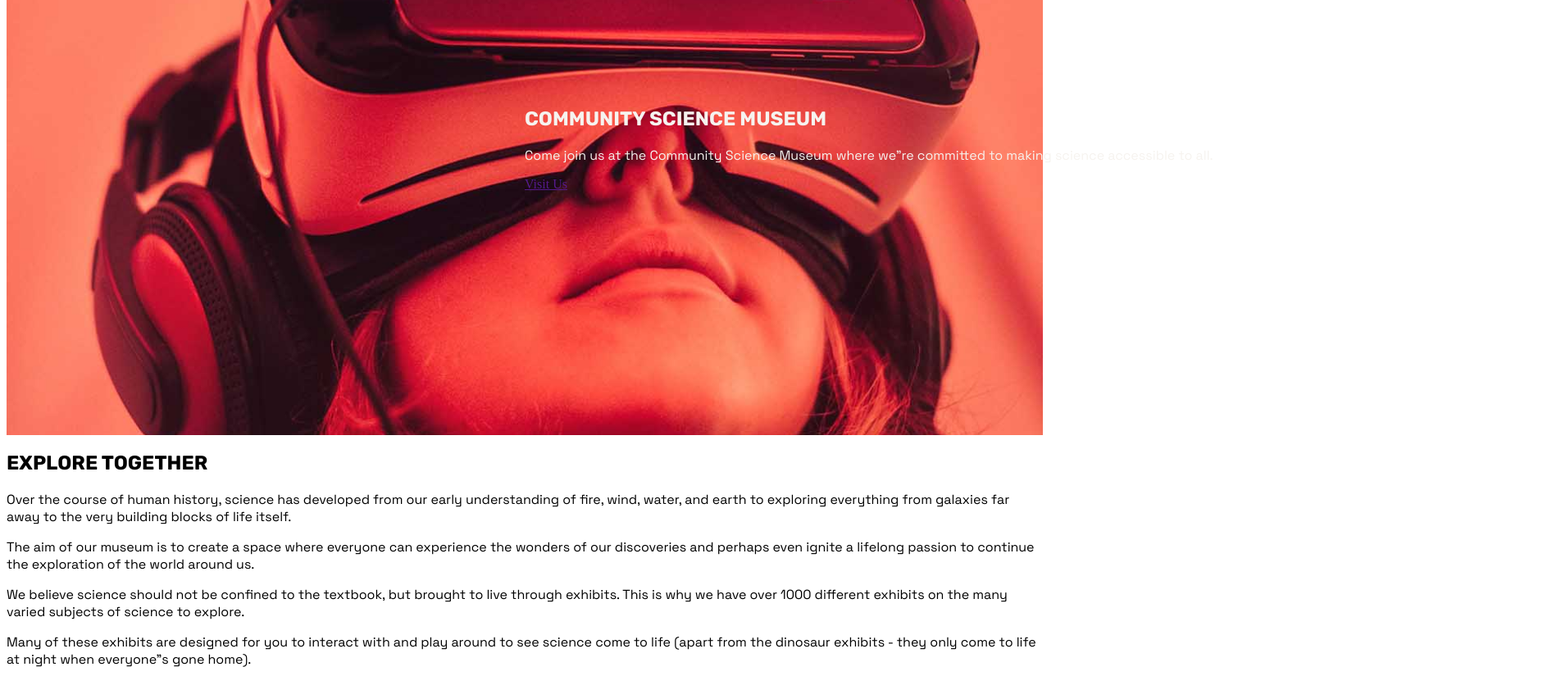
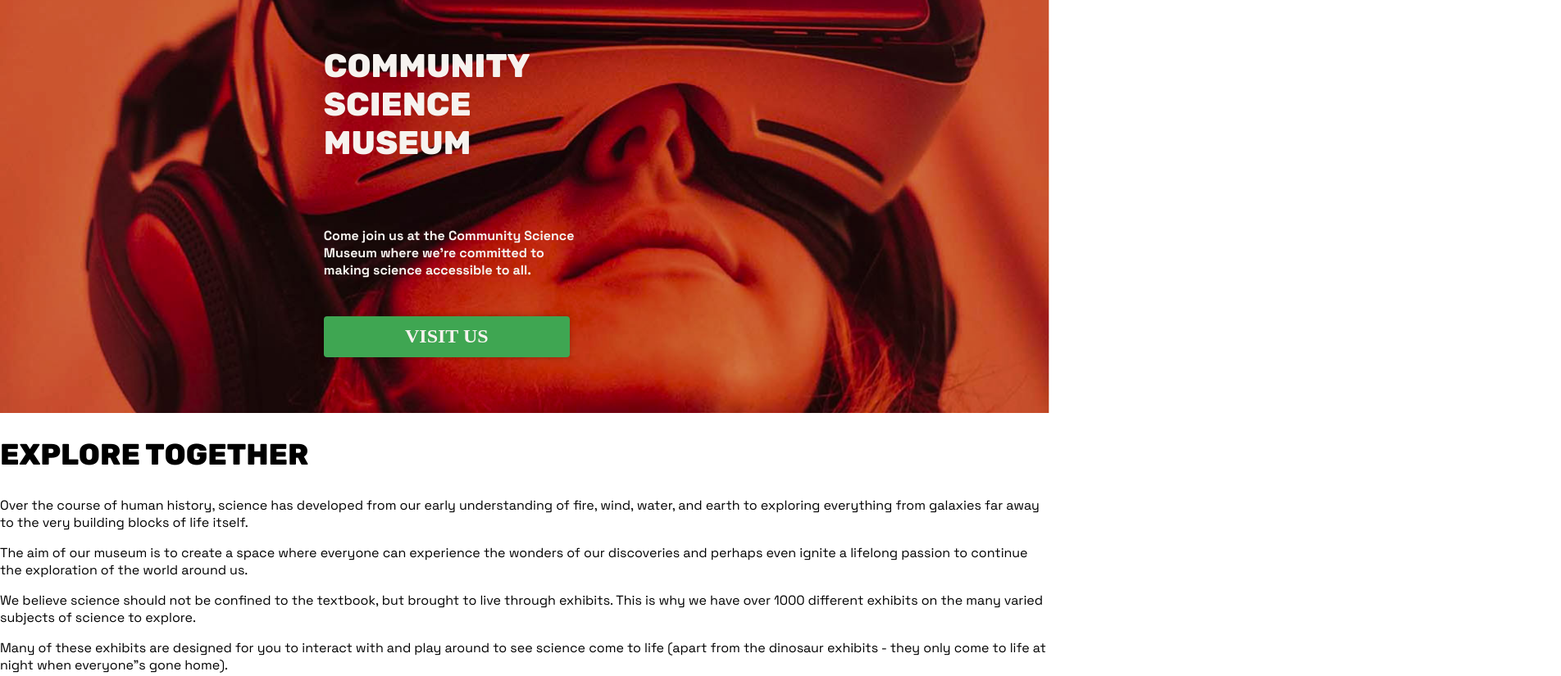
Before and after one commit to ddyrnes/semester-project1, a plain HTML site: page index.html in a window 1280 px wide. Shown: the part 500-1325 px from the top of the page at 82% size, 1904 px wide, since content can reach past the window. Drawn offline with Linux system fonts and the light colour scheme.

Commit message:
Updated styles

```diff
--- a/css/styles.css
+++ b/css/styles.css
@@ -33,24 +33,68 @@ h6 {
   font-family: rubik, "Times New Roman", Times, serif;
   text-transform: uppercase;
 }
+
+h1 {
+  font-size: 40px;
+  font-weight: 800;
+}
+h2 {
+  font-size: 36px;
+  font-weight: 800;
+}
+h3 {
+  font-size: 24px;
+  font-weight: 800;
+}
 p {
   font-family: space grotesk, "Times New Roman", Times, serif;
+  font-size: 16px;
 }
 
+body {
+  width: 100%;
+  margin: 0px;
+}
+
+.cta {
+  display: flex;
+  justify-content: center;
+  align-items: center;
+  width: 300px;
+  height: 50px;
+  background-color: var(--green);
+  text-transform: uppercase;
+  font-size: 24px;
+  text-decoration: none;
+  color: var(--white);
+  border-radius: 4px;
+  box-shadow: 0px 0px 6px rgba(0, 0, 0, 0.25);
+}
+
+/* Splash */
+/* Splash */
+/* Splash */
+
 .splash {
-  background-image: url(/images/splash.jpg);
+  background-image: url(/images/splash1.jpg);
   background-repeat: no-repeat;
   background-size: cover;
   background-position: center;
   height: 100vh;
-  width: 100%;
+  display: flex;
+  justify-content: center;
 }
 
 .splash_text {
   color: var(--white);
   position: relative;
-  top: 50%;
-  left: 50%;
+  top: 40%;
+  width: 320px;
+  font-size: 18px;
+  font-weight: bold;
+  display: flex;
+  flex-direction: column;
+  gap: 30px;
 }
 .splash_bottom_text {
   color: var(--white);
--- a/index.html
+++ b/index.html
@@ -33,10 +33,10 @@
       <section class="splash">
         <div class="splash_text">
           <h1>Community Science Museum</h1>
-          <p>Come join us at the Community Science Museum where we"re committed to making science accessible to all.</p>
-          <a href="">Visit Us</a>
+          <p>Come join us at the Community Science Museum where we're committed to making science accessible to all.</p>
+          <a href="visit.html" class="cta">Visit Us</a>
         </div>
-        <p>entrance is free for all</p>
+        <p class="splash_bottom_text">entrance is free for all</p>
       </section>
 
       <section class="explore_together">
```
Also changed, not shown: images/splash1.jpg (added).
